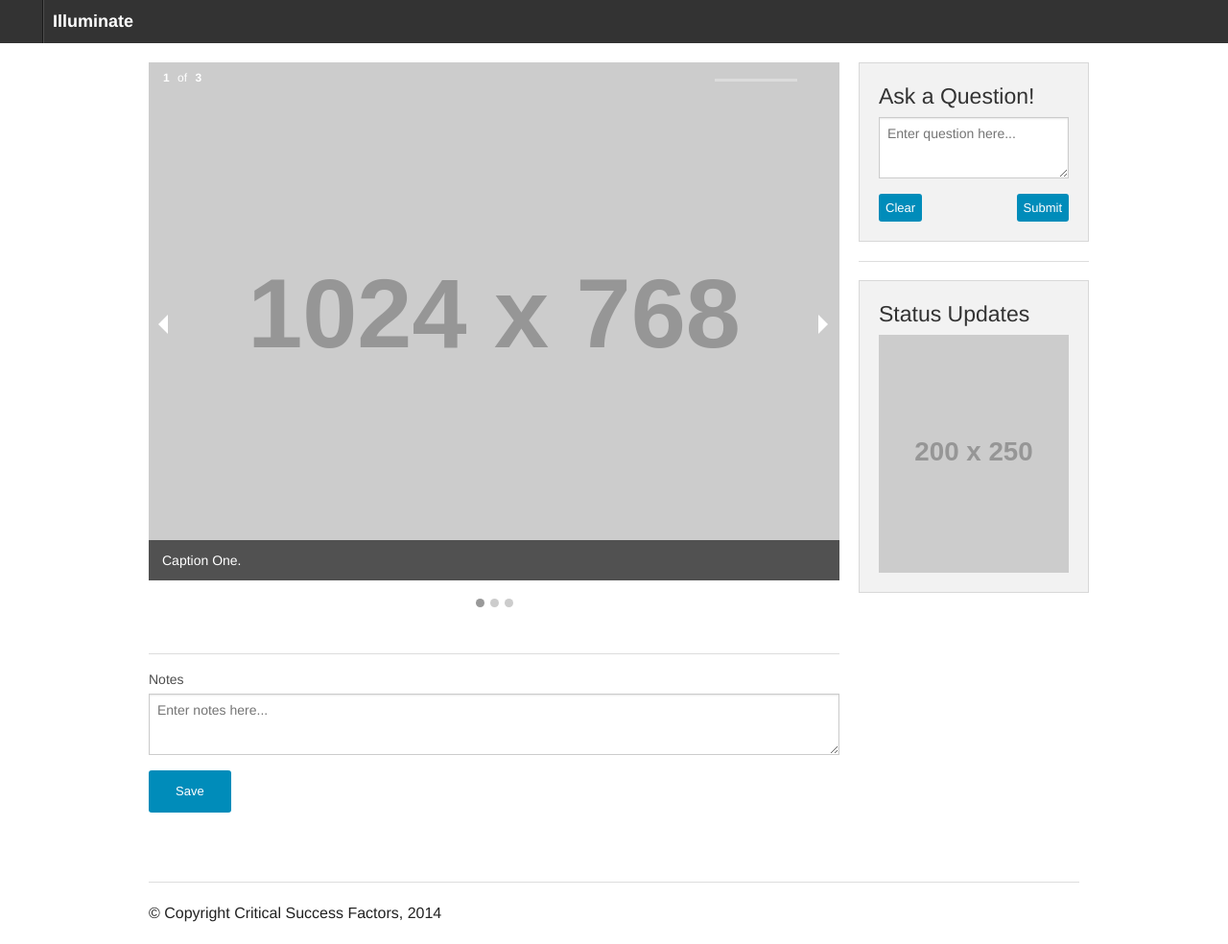
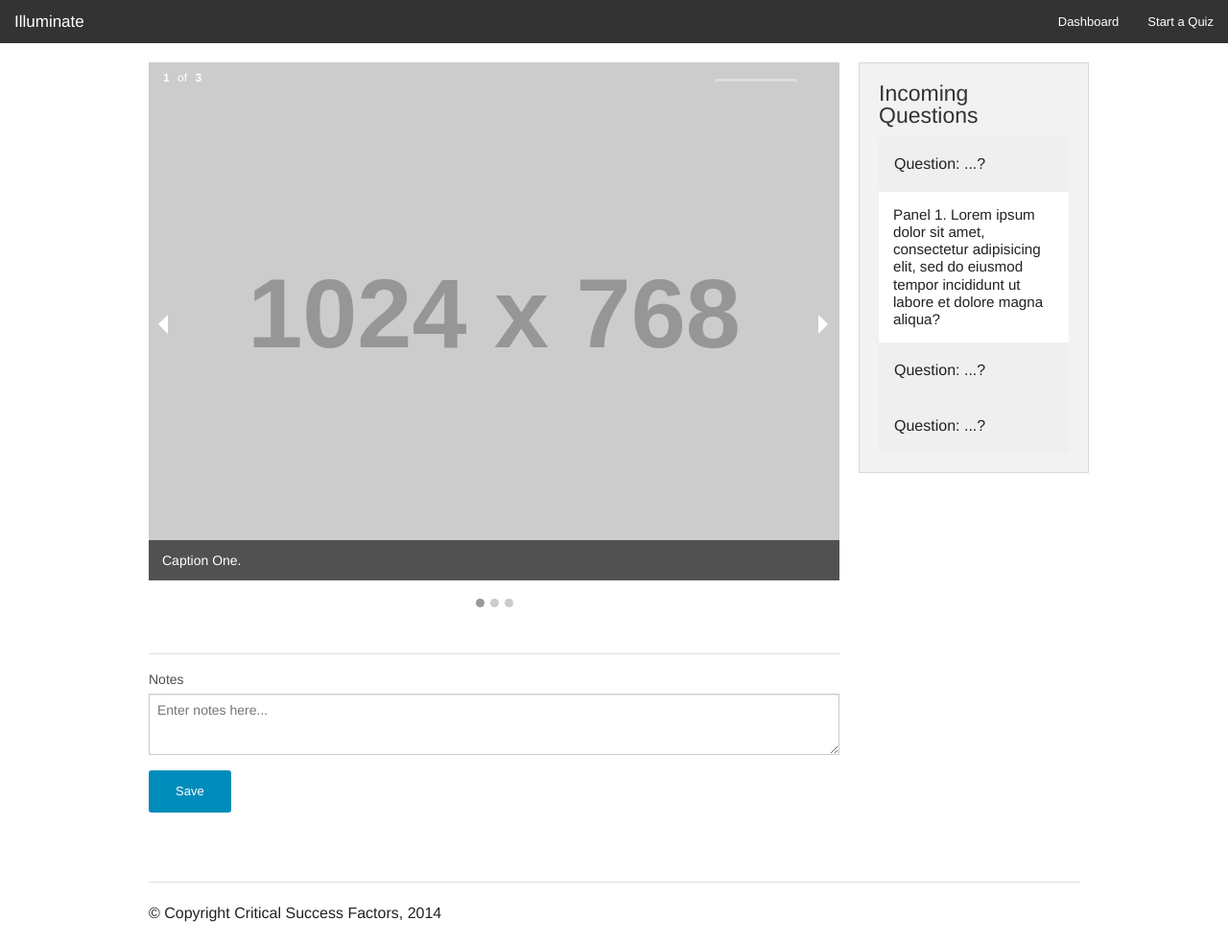
Before and after one commit to jillburg7/illuminate-app, a PHP site: page /instructor/lecture.html in a window 1280 px wide. Shown: the whole page at 96% size. Run offline with PHP 8.4, Linux system fonts and the light colour scheme; grey boxes labelled with a size stand in for pictures from a placeholder-image service; some libraries are stand-ins or nearby versions.

Commit message:
Added & extended functionality of the navigation and components to provide more clarity to the intentions of the prototype web app.

```diff
--- a/css/style.css
+++ b/css/style.css
@@ -27,6 +27,24 @@ textarea {
 	color: #FFF;
 }
 
+#panel2-1 {
+	padding-right: 15px;
+}
+
+#panel2-1 img {
+	margin-bottom: 10px;
+}
+
+#panel2-1 {
+	font-size: .80rem;
+	line-height: 1.2;
+}
+
+.lecture-desc p {
+	font-size: .85rem;
+	line-height: 1.3;
+}
+
 .tabs dd{
 	border: 1px solid #D6D6D6;
 }
@@ -35,6 +53,11 @@ textarea {
 	padding: 10px 12px;
 /*	padding-right: 16px;
 	padding-left: 16px;*/
+}
+
+.accordion .content {
+	font-size: 0.95rem;
+	line-height: 1.2;
 }
 
 i {
@@ -47,8 +70,8 @@ i {
 }
 
 .fi-lightbulb, .fi-comment-quotes {
-	/*font-size: 24px;
-	padding: 0px 6px;*/
+	font-size: 24px;
+	padding: 0px 6px;
 	padding-left: 7px;
 }
 
--- a/instructor/lecture.html
+++ b/instructor/lecture.html
@@ -20,59 +20,80 @@
 
   <!----------  Top Nav Bar  ---------->
 
-      <nav class="tab-bar">
-        <section class="left-small">
-          <!-- <a class="left-off-canvas-toggle menu-icon" ><span></span></a> -->
-          <a class="left-off-canvas-toggle" href="#">
-            <i class="fi-list"></i><span></span>
-          </a>
-        </section>
+      <nav class="top-bar" data-topbar>
+        <ul class="title-area">
+          <li class="name">
+            <h1><a href="dashboard.html">Illuminate</a></h1>
+          </li>
+          <li class="toggle-topbar">
+            <a href="#">
+              <i class="fi-comment-quotes"></i>
+            </a>
+          </li>
+        </ul>
 
-        <section class="middle tab-bar-section">
-          <h1 class="title">
-            <a href="dashboard.html">
-              Illuminate
-            </a>
-          </h1>
-        </section>
-
-        <section class="show-for-small-only right-small">
-          <a class="right-off-canvas-toggle" href="#">
-            <!-- <span><i class="fi-plus"></i></span> -->
-            <i class="fi-comment-quotes"></i><span></span>
-          </a>
+        <section class="top-bar-section">
+          <!-- Right Nav Section -->
+          <ul class="right">
+            <li></li>
+            <li><a href="dashboard.html">Dashboard</a></li>
+            <li><a href="#" data-reveal-id="myModal" data-reveal>Start a Quiz</a></li>
+            <li><a href="#" class="hide-for-large-only right-off-canvas-toggle">View Questions</a></li>
+          </ul>
         </section>
       </nav>
 
-      <!-- Left Nav Menu -->
-
-      <aside class="left-off-canvas-menu">
-        <ul class="off-canvas-list">
-          <li><label>Illuminate</label></li>
-          <li><a href="#">Course Dashboard</a></li>
-          <li><a href="#">Course Dashboard</a></li>
-          <li><a href="#">Course Dashboard</a></li>
-        </ul>
-      </aside>
-
-      <!-- Right Nav Menu -->
-
-      <aside class="show-for-small-only right-off-canvas-menu">
-        <ul class="off-canvas-list">
+    <!-- Right Nav Menu -->
+      <aside class="right-off-canvas-menu">
+        <dl class="accordion off-canvas-list" data-accordion>
+          <dd>
+            <a href="#panel1">Question: ...?</a>
+            <div id="panel1" class="content active">
+              Panel 1. Lorem ipsum dolor sit amet, consectetur adipisicing elit, sed do eiusmod tempor incididunt ut labore et dolore magna aliqua?
+            </div>
+          </dd>
+          <dd>
+            <a href="#panel2">Question: ...?</a>
+            <div id="panel2" class="content">
+              Panel 2. Lorem ipsum dolor sit amet, consectetur adipisicing elit, sed do eiusmod tempor incididunt ut labore et dolore magna aliqua?
+            </div>
+          </dd>
+          <dd>
+            <a href="#panel3">Question: ...?</a>
+            <div id="panel3" class="content">
+              Panel 3. Lorem ipsum dolor sit amet, consectetur adipisicing elit, sed do eiusmod tempor incididunt ut labore et dolore magna aliqua?
+            </div>
+          </dd>
+        </dl>
+        <!-- <ul class="off-canvas-list">
           <li><label>Students' Questions</label></li>
           <li><a href="#">Question: ...?</a></li>
           <li><a href="#">Question: ...?</a></li>
           <li><a href="#">Question: ...?</a></li>
           <li><a href="#">Question: ...?</a></li>
-        </ul>
+        </ul> -->
       </aside>
+    <!-- End Right Nav Menu -->
+    <a class="exit-off-canvas">
 
   <!---------- CONTENT STARTS HERE ! ---------->
+
+    <!-- Modal fly-in/pop-up thingy-->
+      <div id="myModal" class="reveal-modal medium" data-reveal>
+        <form>
+          <h4>Select a from predined quizzes:</h4>
+          <p><a href="lecture.html">Quiz XXX</a></p>
+          <p><a href="lecture.html">Quiz XXX</a></p>
+          <p><a href="lecture.html">Quiz XXX</a></p>
+        </form>
+        <a class="close-reveal-modal">&#215;</a>
+      </div>
+    <!-- End Modal fly-in/pop-up thingy-->
 
       <section class="main-section">
         <!-- content goes here -->
         <div class="row">
-          <div class="small-12 medium-9 large-9 columns">
+          <div class="small-12 medium-12 large-9 columns">
 
           <!-- Desktop Slider -->
             <div class="hide-for-small">
@@ -102,7 +123,6 @@
             </div>
           <!-- End Desktop Slider -->
 
-
           <!-- Mobile Header -->
             <div class="row">
               <div class="small-12 show-for-small"><br>
@@ -118,36 +138,34 @@
                 <div class="small-12 large-12 columns">
                   <label>Notes</label>
                   <textarea placeholder="Enter notes here..."></textarea>
-                  <a href="#" class="small radius button">Save</a>
+                  <a href="lecture.html" class="small radius button">Save</a>
                 </div>
               </div>
             </form>
           </div>
-          <div class="hide-for-small medium-3 large-3 columns question-panel">
+          <div class="show-for-large-only large-3 columns question-panel">
             <div class="panel">
-              <form>
-                <div class="row">
-                  <div class="large-12 columns">
-                    <h4>Ask a Question!</h4>
-                    <textarea placeholder="Enter question here..."></textarea>
-                    <a href="#" class="small radius button">Clear</a>
-                    <a href="#" class="small radius button">Submit</a>
+              <h4>Incoming Questions</h4>
+              <dl class="accordion" data-accordion>
+                <dd>
+                  <a href="#panel1">Question: ...?</a>
+                  <div id="panel1" class="content active">
+                    Panel 1. Lorem ipsum dolor sit amet, consectetur adipisicing elit, sed do eiusmod tempor incididunt ut labore et dolore magna aliqua?
                   </div>
-                </div>
-              </form>
-            </div>
-            <hr/>
-            <div class="panel">
-              <form>
-                <div class="row">
-                  <div class="large-12 columns">
-                    <h4>Status Updates</h4>
-                    <div id="notifications">
-                      <img src="http://placehold.it/200x250&text=Updates" />
-                    </div>
+                </dd>
+                <dd>
+                  <a href="#panel2">Question: ...?</a>
+                  <div id="panel2" class="content">
+                    Panel 2. Lorem ipsum dolor sit amet, consectetur adipisicing elit, sed do eiusmod tempor incididunt ut labore et dolore magna aliqua?
                   </div>
-                </div>
-              </form>
+                </dd>
+                <dd>
+                  <a href="#panel3">Question: ...?</a>
+                  <div id="panel3" class="content">
+                    Panel 3. Lorem ipsum dolor sit amet, consectetur adipisicing elit, sed do eiusmod tempor incididunt ut labore et dolore magna aliqua?
+                  </div>
+                </dd>
+              </dl>
             </div>
           </div>
         </div><br>
@@ -174,7 +192,7 @@
         </footer>
 
       </section>
-      <a class="exit-off-canvas"></a>
+      </a>
 
     </div>
   </div>
```
Also changed, not shown: index.html (+4 -4 lines), instructor/dashboard.html (+80 -30 lines), student/dashboard.html (+7 -7 lines), student/lecture.html (+21 -55 lines).
